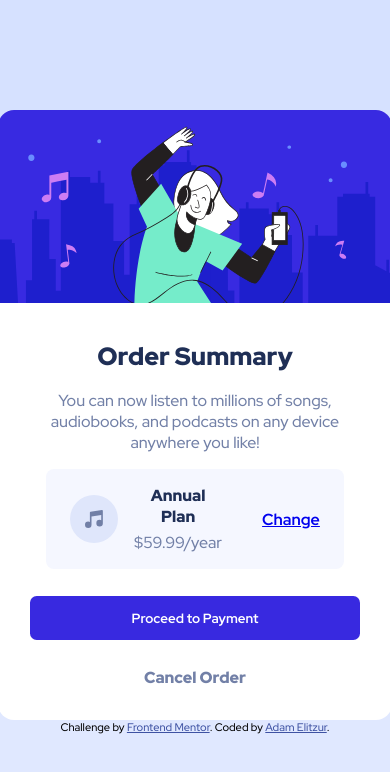
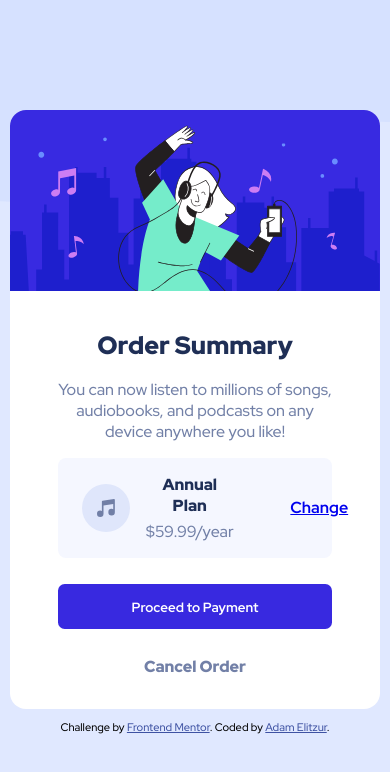
Before and after one commit to AdamEli/FM-03-Order-summary, a plain HTML site: page index.html in a window 390 px wide. Drawn offline with Linux system fonts and the light colour scheme.

Commit message:
Tried to fix the responsiveness

```diff
--- a/app.css
+++ b/app.css
@@ -15,11 +15,11 @@ body {
 
 .card {
     box-sizing: border-box;
-    max-width: 25em;
+    max-width: 55%;
     background-color: white;
     border-radius: 1em;
     text-align: center;
-
+    margin: auto;
     /* box-shadow: 0 8px hsla(224, 23%, 55%, 0.007); */
 }
 #mainImg {
@@ -27,7 +27,7 @@ body {
     max-width: 100%;
 }
 .content {
-    padding: 1em 2em 2em 2em;
+    padding: 1em 3em 2em 3em;
 }
 h1 {
     font-size: 25px;
@@ -45,12 +45,11 @@ p {
     align-items: center;
     padding: 1em 1.5em;
     border-radius: 0.5em;
-    margin: 1em;
 }
 .pricing a {
     font-weight: 700;
     justify-self: flex-end;
-    margin-left: 2.5em;
+    margin-left: 25%;
     transition: color 0.2s linear;
     transition: text-decoration 0.2s linear;
 }
@@ -71,12 +70,6 @@ p {
     align-self: flex-start;
 }
 
-footer {
-    display: flex;
-    justify-content: center;
-    align-items: center;
-    flex-wrap: wrap;
-}
 button {
     background-color: hsl(245, 75%, 52%);
     padding: 1em 0;
@@ -90,8 +83,7 @@ button {
     font-weight: 700;
     text-align: center;
     margin: auto;
-    margin-bottom: 2em;
-    margin-top: 2em;
+    margin-block: 2em;
     transition: background-color 0.2s linear;
 }
 button:hover {
@@ -107,10 +99,10 @@ button:hover {
 .cancel:hover {
     color: black;
 }
-/* .attribution {
-    margin-top: 1em;
-} */
-@media screen and (max-width: 750px) {
+.attribution {
+    padding-top: 1em;
+}
+@media screen and (max-width: 470px) {
     body {
         background-image: url(images/pattern-background-mobile.svg);
         background-size: 100%;
@@ -118,6 +110,6 @@ button:hover {
         background-repeat: no-repeat;
     }
     .card {
-        max-width: 25em;
+        max-width: 95%;
     }
 }
```
